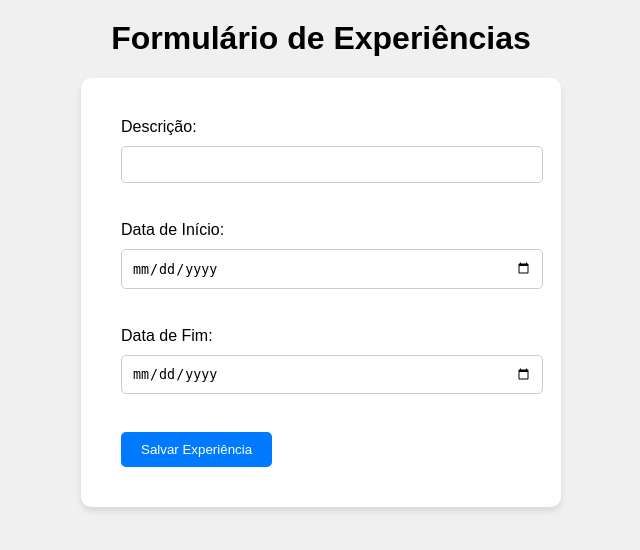
After one commit to joicesezm/Sistema-Vagas-, a PHP site: page /Outros-Arquivos/experiencias.php in a window 1280 px wide. The commit adds this page. Shown: the top 550 px of the page, without its empty margins (319-959 px from the left). Run offline with PHP 8.4, Linux system fonts and the light colour scheme.

Commit message:
gravando-01-07-3

```diff
--- /dev/null
+++ b/Projeto Integrador/Outros-Arquivos/experiencias.php
@@ -0,0 +1,69 @@
+<!DOCTYPE html>
+<html lang="en">
+<head>
+<style>
+        body {
+            font-family: Arial, sans-serif;
+            background-color: #f0f0f0;
+            margin: 0;
+            padding: 0;
+        }
+
+        h1 {
+            text-align: center;
+            margin-top: 20px;
+        }
+
+        form {
+            max-width: 400px;
+            margin: 0 auto;
+            padding: 40px;
+            background-color: #ffffff;
+            border-radius: 10px;
+            box-shadow: 0 4px 6px rgba(0, 0, 0, 0.1);
+        }
+
+        label {
+            display: block;
+            margin-bottom: 10px;
+        }
+
+        input {
+            width: 100%;
+            padding: 10px;
+            margin-bottom: 20px;
+            border: 1px solid #ccc;
+            border-radius: 5px;
+        }
+
+        button {
+            background-color: #007bff;
+            color: #ffffff;
+            border: none;
+            padding: 10px 20px;
+            border-radius: 5px;
+            cursor: pointer;
+        }
+    </style>
+    <meta charset="UTF-8">
+    <meta name="viewport" content="width=device-width, initial-scale=1.0">
+    <title>Formulário de Experiências</title>
+</head>
+<body>
+    <h1>Formulário de Experiências</h1>
+
+    <form action="/salvar-experiencia" method="POST">
+        <label for="descricao">Descrição:</label>
+        <input type="text" id="descricao" name="descricao" maxlength="45" required><br><br>
+
+        <label for="datainicio">Data de Início:</label>
+        <input type="date" id="datainicio" name="datainicio" required><br><br>
+
+        <label for="datafim">Data de Fim:</label>
+        <input type="date" id="datafim" name="datafim"><br><br>
+
+        <button type="submit">Salvar Experiência</button>
+    </form>
+
+</body>
+</html>
--- a/Projeto Integrador/User/cadastro.php
+++ b/Projeto Integrador/User/cadastro.php
@@ -1,5 +1,5 @@
 <?php
-require_once("../Data/conexao.php");
+
 ?>
 
 <!DOCTYPE html>
--- a/Projeto Integrador/User/login.php
+++ b/Projeto Integrador/User/login.php
@@ -1,5 +1,5 @@
 <?php
-require_once("../Data/conexao.php");
+
 ?>
 
 <!DOCTYPE html>
```
Also changed, not shown: Projeto Integrador/Outros-Arquivos/formacao.php (added, +33 -0 lines), Projeto Integrador/Outros-Arquivos/vagasR.css (added, +38 -0 lines), Projeto Integrador/Outros-Arquivos/vagasRestrita.php (renamed from Projeto Integrador/Outros-Arquivos/vagasRestrita.html, +10 -10 lines), Projeto Integrador/index.html (+14 -17 lines), Projeto Integrador/Outros-Arquivos/cadastroMeuPerfil.php (renamed from Projeto Integrador/cadastroMeuPerfil.php).
